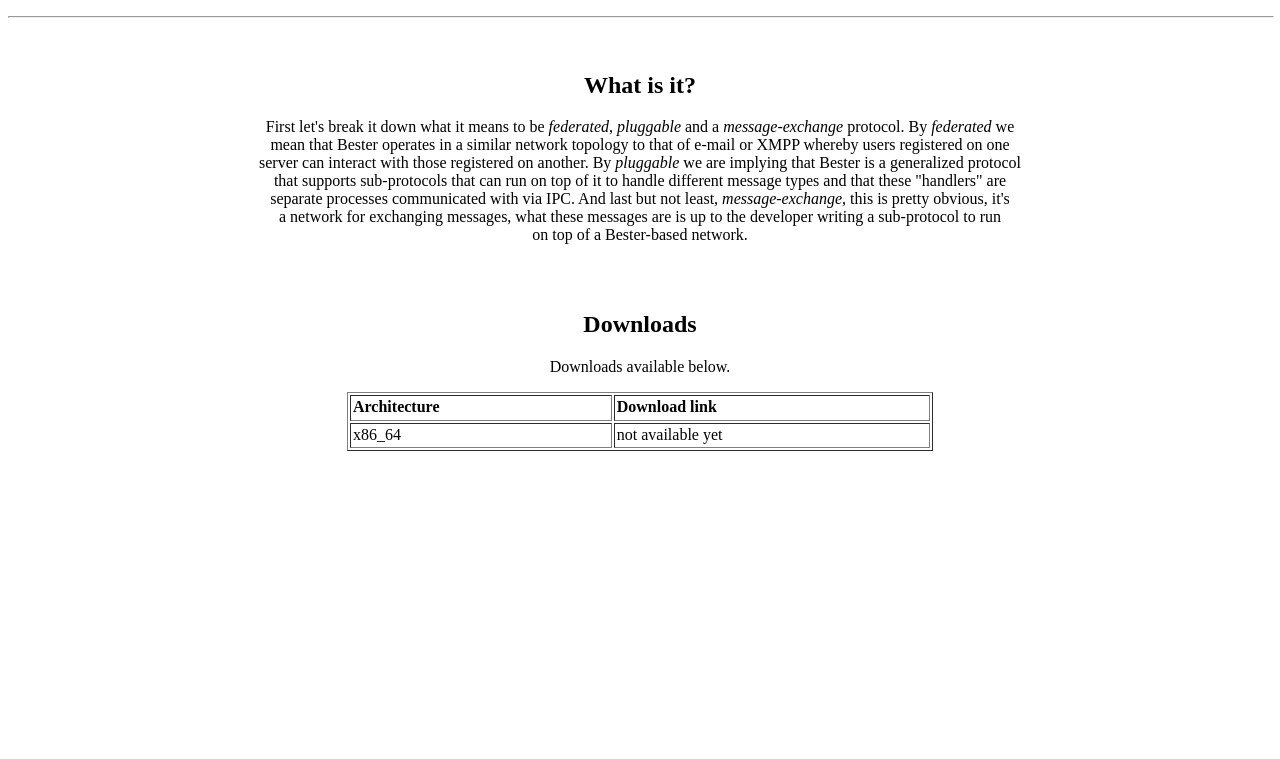
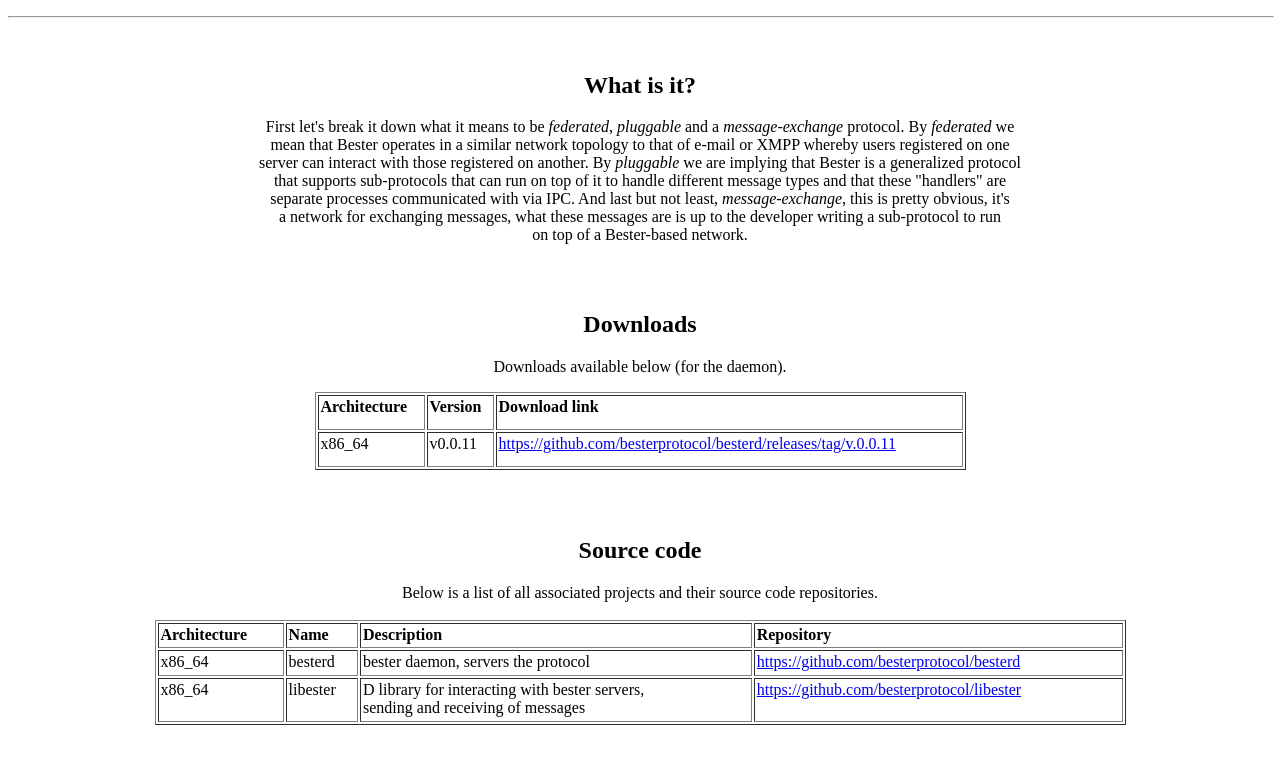
Before and after one commit to deavmi/deavmi.github.io, a plain HTML site: page projects/bester/index.html in a window 1280 px wide. Shown: the part 328-1087 px from the top of the page. Before the commit the page ends 829 px from the top, so only its background shows below. Drawn offline with Linux system fonts and the light colour scheme.

Commit message:
Added download links

```diff
--- a/projects/bester/index.html
+++ b/projects/bester/index.html
@@ -1,7 +1,6 @@
-<!DOCTYPE HTML PUBLIC "-//W3C//DTD HTML 4.01 Transitional//EN">
+<!DOCTYPE html PUBLIC "-//W3C//DTD HTML 4.01 Transitional//EN">
 <html>
   <head>
-
     <meta http-equiv="content-type" content="text/html; charset=UTF-8">
     <title>Bester</title>
   </head>
@@ -32,27 +31,76 @@
       <h2><br>
       </h2>
       <h2>Downloads</h2>
-      <p>Downloads available below.<br>
+      <p>Downloads available below (for the daemon).<br>
       </p>
-      <table cellspacing="2" cellpadding="2" border="1" height="59"
-        width="586">
+      <table cellspacing="2" cellpadding="2" border="1" height="78"
+        width="651">
         <tbody>
           <tr>
             <td valign="top"><b>Architecture</b><br>
             </td>
-            <td valign="top"><b>Download link</b><br>
+            <td valign="top"><b>Version</b><br>
             </td>
+            <td valign="top"><b>Download link</b></td>
           </tr>
           <tr>
             <td valign="top">x86_64<br>
             </td>
-            <td valign="top">not available yet<br>
+            <td valign="top">v0.0.11<br>
+            </td>
+            <td valign="top"><a
+                href="https://github.com/besterprotocol/besterd/releases/tag/v.0.0.11">https://github.com/besterprotocol/besterd/releases/tag/v.0.0.11</a><br>
             </td>
           </tr>
         </tbody>
       </table>
-      <p><br>
-      </p>
+      <h2><br>
+      </h2>
+      <h2>Source code<br>
+      </h2>
+      Below is a list of all associated projects and their source code
+      repositories.<br>
+      <br>
+    </div>
+    <div align="center">
+      <table cellspacing="2" cellpadding="2" border="1" height="105"
+        width="971">
+        <tbody>
+          <tr>
+            <td valign="top"><b>Architecture</b></td>
+            <td valign="top"><b>Name<br>
+              </b></td>
+            <td valign="top"><b>Description</b><br>
+            </td>
+            <td valign="top"><b>Repository</b></td>
+          </tr>
+          <tr>
+            <td valign="top">x86_64<br>
+            </td>
+            <td valign="top">besterd<br>
+            </td>
+            <td valign="top">bester daemon, servers the protocol<br>
+            </td>
+            <td valign="top"><a
+                href="https://github.com/besterprotocol/besterd">https://github.com/besterprotocol/besterd</a><br>
+            </td>
+          </tr>
+          <tr>
+            <td valign="top">x86_64</td>
+            <td valign="top">libester<br>
+            </td>
+            <td valign="top">D library for interacting with bester
+              servers,<br>
+              sending and receiving of messages<br>
+            </td>
+            <td valign="top"><a
+                href="https://github.com/besterprotocol/libester">https://github.com/besterprotocol/libester</a><br>
+            </td>
+          </tr>
+        </tbody>
+      </table>
+      <br>
+      <p> </p>
     </div>
   </body>
 </html>
```
